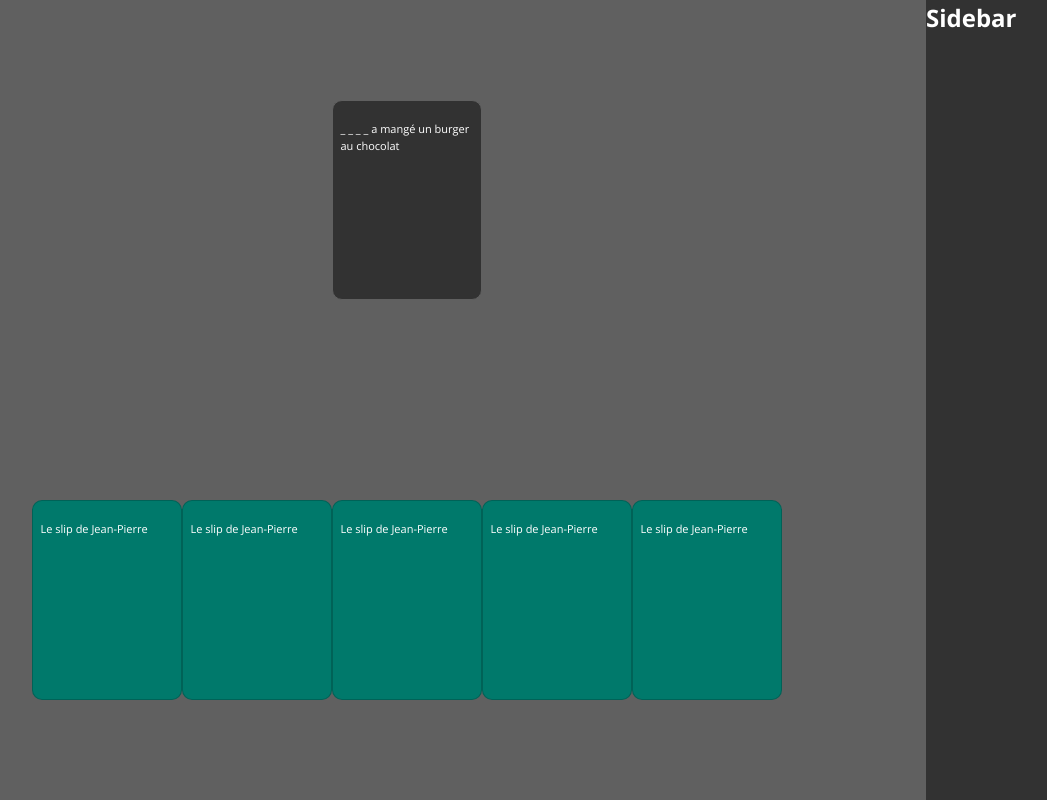
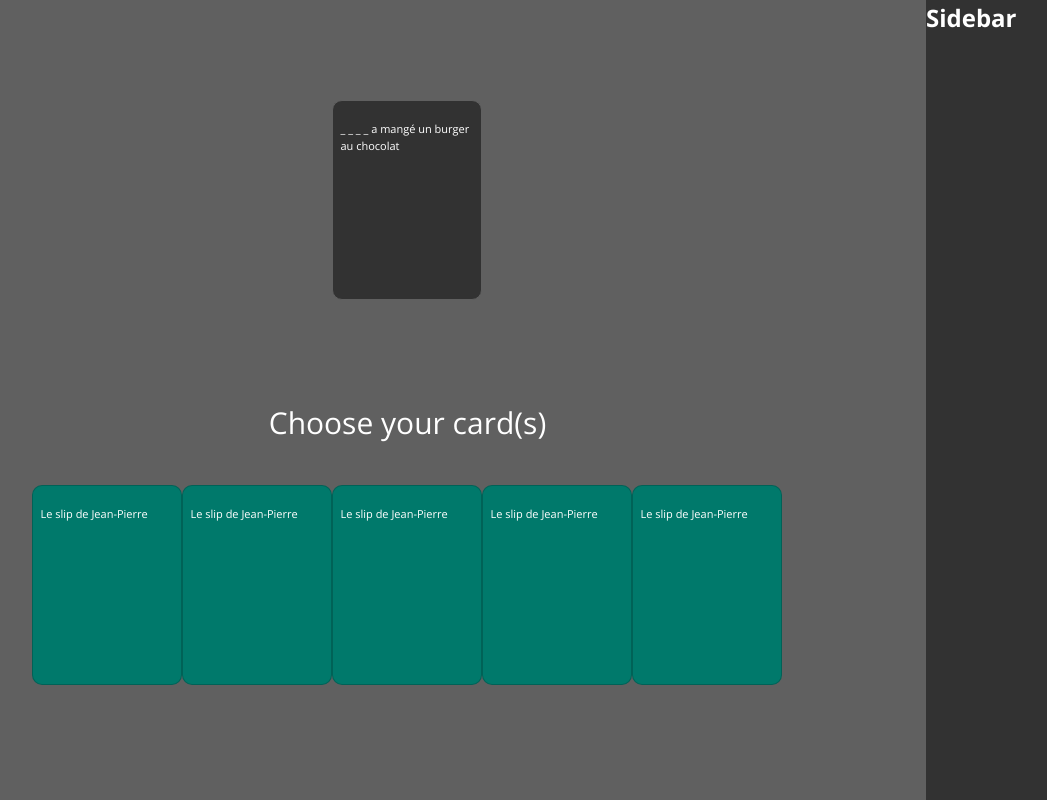
Before and after one commit to adrienvidal/limitcoco-react, a React (Create React App) app in the folder client/: page / in a window 1280 px wide. Shown: the whole page, without its empty margins (111-1158 px from the left). Built offline with nearby package versions, Linux system fonts and the light colour scheme.

Commit message:
update board

```diff
--- a/client/src/components/App.jsx
+++ b/client/src/components/App.jsx
@@ -1,8 +1,6 @@
 import Game from './pages/Game'
 
 function App() {
-  const test = 'yuiop'
-
   return (
     <main>
       <Game />
--- a/client/src/components/sections/Board/index.jsx
+++ b/client/src/components/sections/Board/index.jsx
@@ -1,11 +1,16 @@
-import React from 'react';
-import QuestionCard from '../../common/QuestionCard';
-import AnswerCard from '../../common/AnswerCard';
-import style from './index.module.scss';
+import React from 'react'
+import QuestionCard from '../../common/QuestionCard'
+import AnswerCard from '../../common/AnswerCard'
+import style from './index.module.scss'
 
 const Board = () => {
-
-  const test = 'popo';
+  const answerCards = [
+    'Le slip de Jean-Pierre',
+    'Le slip de Jean-Pierre',
+    'Le slip de Jean-Pierre',
+    'Le slip de Jean-Pierre',
+    'Le slip de Jean-Pierre',
+  ]
 
   return (
     <div className={style.main}>
@@ -15,26 +20,17 @@ const Board = () => {
         </div>
       </div>
       <div className={style.bottom}>
+        <h3 className={style.title}>Choose your card(s)</h3>
         <div className={style['cards-hand']}>
-          <div className={style['card-wrapper']}>
-            <AnswerCard />
-          </div>
-          <div className={style['card-wrapper']}>
-            <AnswerCard />
-          </div>
-          <div className={style['card-wrapper']}>
-            <AnswerCard />
-          </div>
-          <div className={style['card-wrapper']}>
-            <AnswerCard />
-          </div>
-          <div className={style['card-wrapper']}>
-            <AnswerCard />
-          </div>
+          {answerCards.map((answerCard) => (
+            <div className={style['card-wrapper']}>
+              <AnswerCard />
+            </div>
+          ))}
         </div>
       </div>
     </div>
-  );
-};
+  )
+}
 
-export default Board;
+export default Board
--- a/client/src/components/sections/Board/index.module.scss
+++ b/client/src/components/sections/Board/index.module.scss
@@ -9,6 +9,7 @@
 
   .top {
     flex-grow: 1;
+    height: 50%;
     display: flex;
     justify-content: center;
     align-items: center;
@@ -19,12 +20,22 @@
 
   .bottom {
     flex-grow: 1;
-    display: flex;
-    justify-content: center;
-    align-items: center;
+    height: 50%;
+
+    .title {
+      text-align: center;
+      margin-bottom: 40px;
+      font-size: 30px;
+      font-weight: 300;
+    }
 
     .cards-hand {
       display: flex;
+      justify-content: center;
+      align-items: center;
+
+      .card-wrapper {
+      }
     }
   }
 }
```
